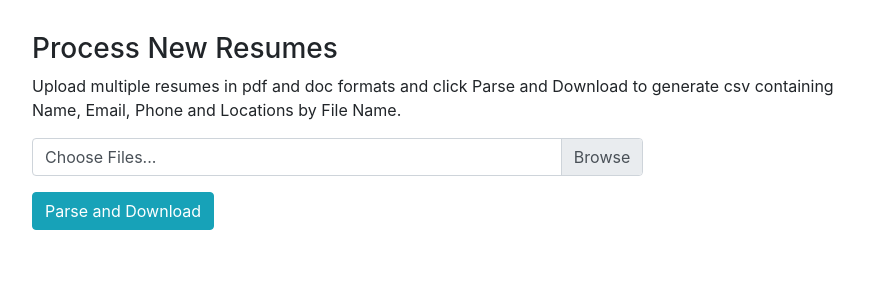
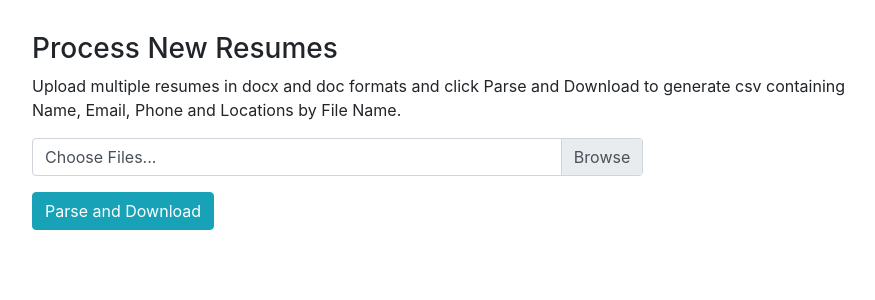
Before and after one commit to Advaya24/resume_database_creator, a Flask app: page / in a window 1280 px wide. Shown: the part 274-574 px from the top of the page, without its empty margins (53-928 px from the left). Run offline with Flask 2, Linux system fonts and the light colour scheme; some libraries are stand-ins or nearby versions.

Commit message:
Updated prompt to show corrected supported formats

```diff
--- a/static/Results.csv
+++ b/static/Results.csv
@@ -1 +1 @@
-File_Name,Name,Email,Phone,Location
+,File_Name,Name,Email,Phone,Location
--- a/templates/resume_database_creator/Form.html
+++ b/templates/resume_database_creator/Form.html
@@ -10,7 +10,7 @@
             <h3>Process New Resumes</h3>
         </div>
         <div class="col-12 col-md-9">
-            <p>Upload multiple resumes in pdf and doc formats and click
+            <p>Upload multiple resumes in docx and doc formats and click
                 Parse and Download to generate csv containing Name, Email,
                 Phone and Locations by File Name.</p>
         </div>
```
